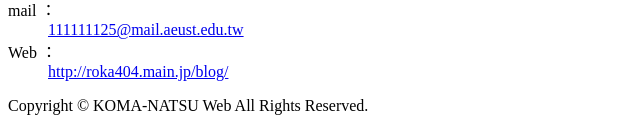
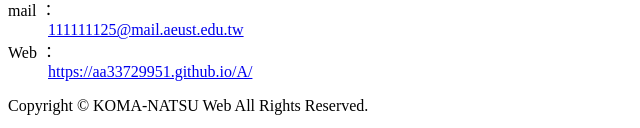
Before and after one commit to aa33729951/A, a plain HTML site: page index.html in a window 1280 px wide. Shown: the part 1227-1355 px from the top of the page, 0-640 px from the left. Drawn offline with Linux system fonts and the light colour scheme.

Commit message:
20230413

```diff
--- a/index.html
+++ b/index.html
@@ -57,7 +57,7 @@
                 <dt>暱稱 ：</dt><dd>?</dd>
                 <dt>職業 ：</dt><dd>學生</dd>
                 <dt>mail ：</dt><dd><a href="mailto:111111125@mail.aeust.edu.tw">111111125@mail.aeust.edu.tw</a></dd>
-                <dt>Web ：</dt><a href="http://roka404.main.jp/blog/"target="_blank"><dd>http://roka404.main.jp/blog/</a></dd>
+                <dt>Web ：</dt><a href="https://aa33729951.github.io/A/"target="_blank"><dd>https://aa33729951.github.io/A/</a></dd>
             </dl>
         </section>
 
```
